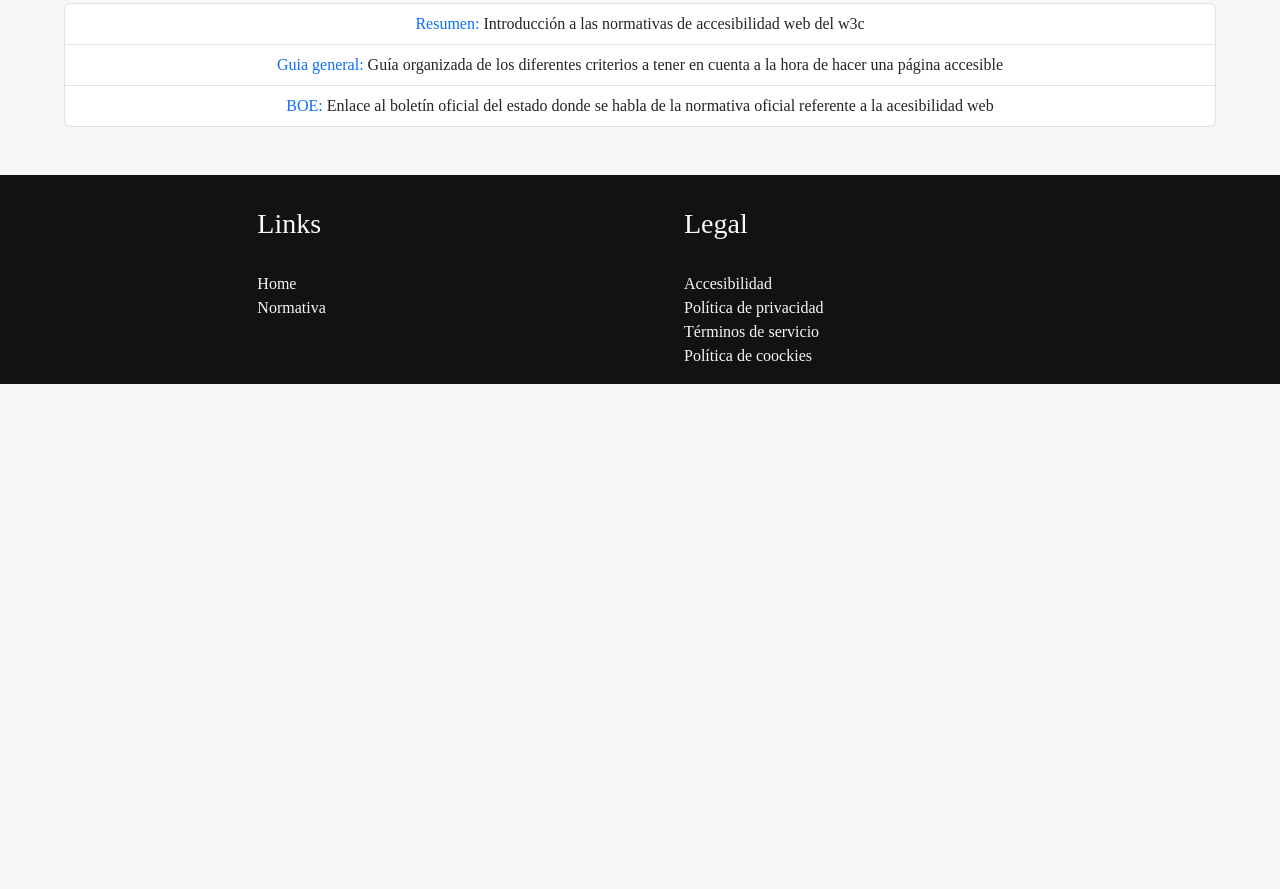
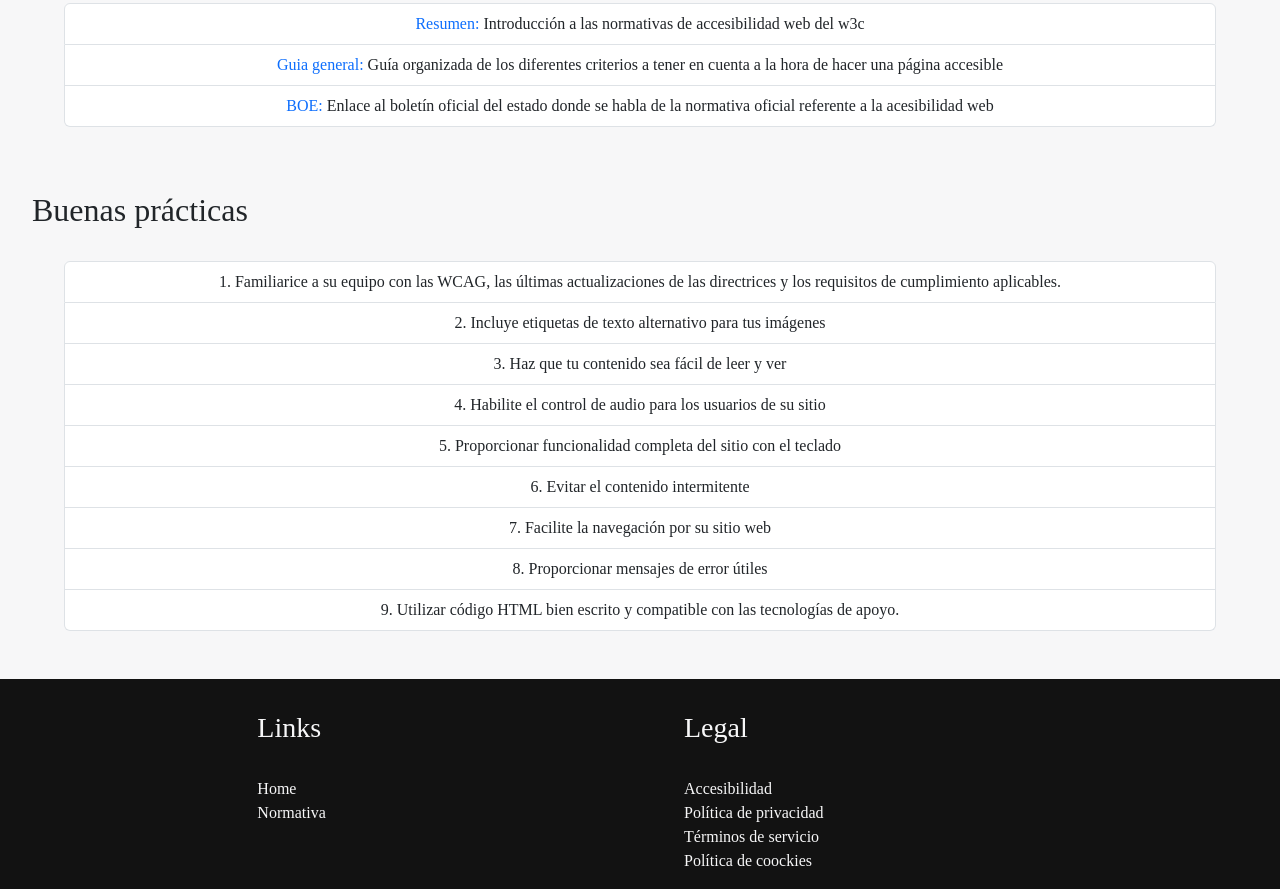
Before and after one commit to AndresISouto/accesibilidad, a plain HTML site: page normativa.html in a window 1280 px wide. Shown: the part 1534-2423 px from the top of the page. Before the commit the page ends 1918 px from the top, so only its background shows below. Drawn offline with nearby package versions, Linux system fonts and the light colour scheme; a web font is replaced by a local one.

Commit message:
buenas practicas

```diff
--- a/normativa.html
+++ b/normativa.html
@@ -100,6 +100,21 @@
       </li>
     </ul>
   </section>
+  <section>
+    <h2>Buenas prácticas</h2>
+    <ol class="list-group list-group-numbered mx-auto mb-5 text-center" style="width: 90vw;">
+      <li class="list-group-item">Familiarice a su equipo con las WCAG, las últimas actualizaciones de las directrices y
+        los requisitos de cumplimiento aplicables.</li>
+      <li class="list-group-item">Incluye etiquetas de texto alternativo para tus imágenes</li>
+      <li class="list-group-item">Haz que tu contenido sea fácil de leer y ver</li>
+      <li class="list-group-item">Habilite el control de audio para los usuarios de su sitio</li>
+      <li class="list-group-item">Proporcionar funcionalidad completa del sitio con el teclado</li>
+      <li class="list-group-item">Evitar el contenido intermitente</li>
+      <li class="list-group-item">Facilite la navegación por su sitio web</li>
+      <li class="list-group-item">Proporcionar mensajes de error útiles</li>
+      <li class="list-group-item">Utilizar código HTML bien escrito y compatible con las tecnologías de apoyo.</li>
+    </ol>
+  </section>
 
 
 
```
